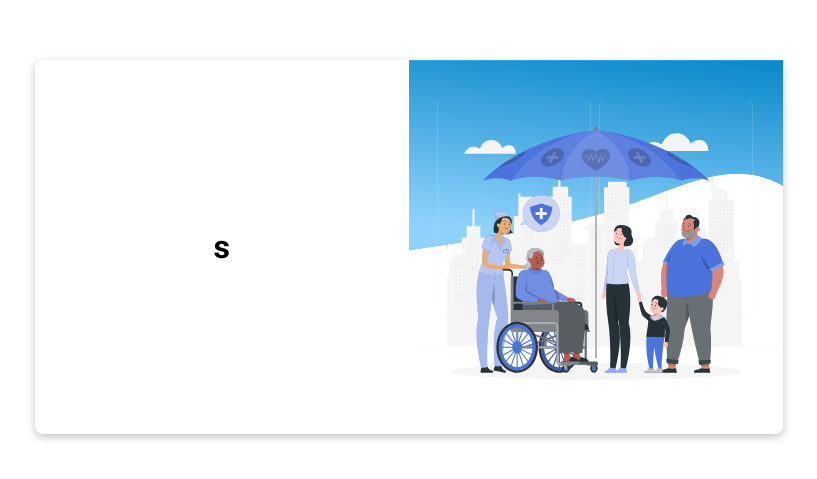
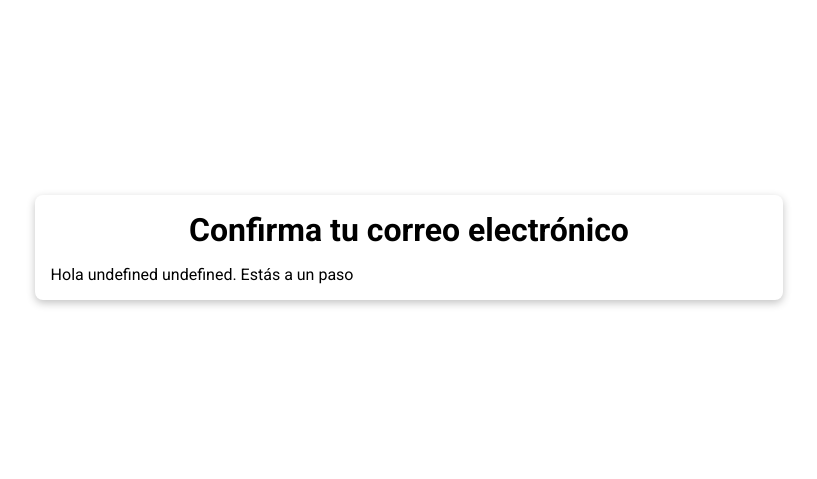
Before and after one commit to FacesConsulting/proyecto0Front, a Next.js app: page /auth/verification in a window 1280 px wide. Shown: the part 169-648 px from the top of the page, without its empty margins (231-1048 px from the left). Built offline with nearby package versions, Linux system fonts and the light colour scheme.

Commit message:
diseño de verificacion de correo

```diff
--- a/src/api/axiosAPI.ts
+++ b/src/api/axiosAPI.ts
@@ -2,7 +2,7 @@ import axios from 'axios'
 
 //* Develop */
 export const api = axios.create({
-  baseURL: 'http://127.0.0.1:8081/',
+  baseURL: 'http://192.168.0.14:8081/',
   headers: { 'Content-Type': 'application/json' }
 })
 
--- /dev/null
+++ b/src/app/auth/verification/layout.tsx
@@ -0,0 +1,12 @@
+import React from 'react'
+
+export const metadata = {
+  title: 'Consulta Ya | Verificación'
+}
+export default function VerificationLayout ({
+  children
+}: {
+  children: React.ReactNode
+}) {
+  return <main>{children}</main>
+}
--- a/src/app/auth/verification/page.tsx
+++ b/src/app/auth/verification/page.tsx
@@ -1,28 +1,12 @@
-import AuthContext from '@/context/AuthContext'
-import Public from '../../../assets/svg/Public.svg'
-import img from '@/assets/images/log1.png'
-import Image from 'next/image'
 import Verificacion from '@/components/auth/Verificacion'
-const styling = {
-  backgroundImage: `url(${img.src})`
-}
 
 const page = () => {
   return (
-    <AuthContext>
-      <div
-        className='bg-white h-screen w-screen flex justify-center items-center pt-8 px-4'
-        id='login'>
-        <div className=' w-full lg:w-3/5 h-max rounded-lg flex flex-col lg:flex-row shadow-form'>
-          <Verificacion />
-          <div
-            className='lg:w-1/2 hidden lg:flex items-center bg-login'
-            style={styling}>
-            <Image src={Public} alt='Image' />
-          </div>
-        </div>
+    <div className='bg-white h-screen w-screen flex justify-center items-center pt-8 px-4'>
+      <div className='w-full lg:w-3/5 h-max rounded-lg shadow-form'>
+        <Verificacion />
       </div>
-    </AuthContext>
+    </div>
   )
 }
 
--- a/src/components/auth/Verificacion.tsx
+++ b/src/components/auth/Verificacion.tsx
@@ -1,22 +1,26 @@
 'use client'
 import { decodeJWT } from '@/utils/utils'
-import React, { useEffect } from 'react'
+import { JWTPayload } from 'jose'
+import React, { useEffect, useState } from 'react'
 
 const Verificacion = () => {
+  const [token, setToken] = useState<JWTPayload>()
+
   useEffect(() => {
     const queryParameters = new URLSearchParams(window.location.search)
     const code = queryParameters.get('code')
     if (code) {
       decodeJWT(code, 'consulta-ya').then((data) => {
         console.log(data)
+        setToken(data)
       })
     }
   }, [])
 
   return (
-    <div className='w-full lg:w-1/2 flex justify-center items-start lg:items-center p-4'>
-      <h1></h1>
-      <h1>s</h1>
+    <div className='w-full p-4 flex flex-col gap-4'>
+      <h1 className='text-center'>Confirma tu correo electrónico</h1>
+      <p>Hola {token?.nombre + ' ' + token?.apellidos}. Estás a un paso</p>
     </div>
   )
 }
```
